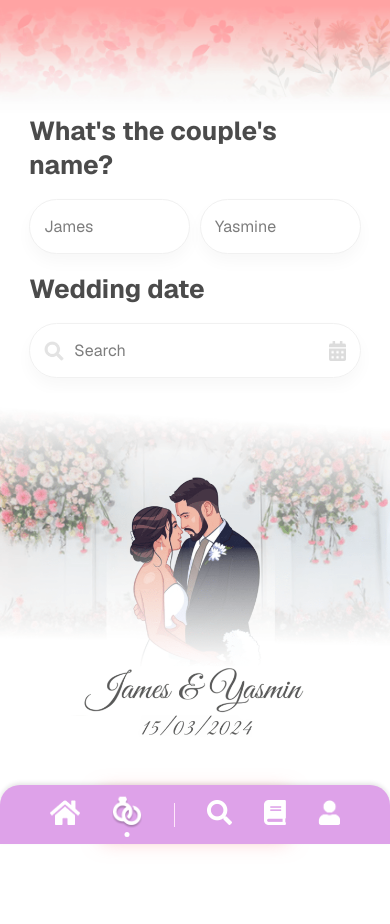
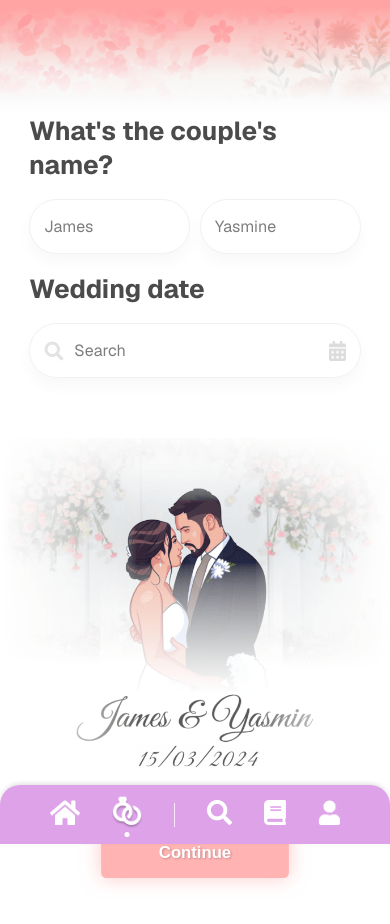
Before and after one commit to sb-haz/mwm-frontend, a Next.js app: page /livetwo in a window 390 px wide. Shown: the top 924 px of the page. Built offline with nearby package versions, Linux system fonts and the light colour scheme.

Commit message:
Update image dimensions and sizes for better mobile display

```diff
--- a/app/couple-page/page.tsx
+++ b/app/couple-page/page.tsx
@@ -67,7 +67,7 @@ export default function CouplePage() {
             <img src="/flower-art-top-2.png" className="image-full-width top-banner-image" width={375} height={117} />
 
             {/* Full Width Image */}
-            <img src="/couple-art-date-2.png" className="image-middle margin-top-50 image-bottom-margin" width={383} height={345} />
+            <img src="/couple-art-date-2.png" className="image-middle margin-top-50 image-bottom-margin" width={375} height={319} />
 
             <div className="button-container margin-top-20">
                 <Link href="couple-page-dashboard">
--- a/app/livetwo/page.jsx
+++ b/app/livetwo/page.jsx
@@ -53,7 +53,7 @@ export default async function LiveTwo() {
             </div>
 
             {/* Full Width Image */}
-            <img src="couple-art-date.png" className="image-full-width margin-top-15 image-bottom-margin" width={383} height={345} />
+            <img src="/couple-art-date-2.png" className="image-middle margin-top-50 image-bottom-margin" width={375} height={319} />
 
             {/* Continue Button */}
             <div className="container">
```
